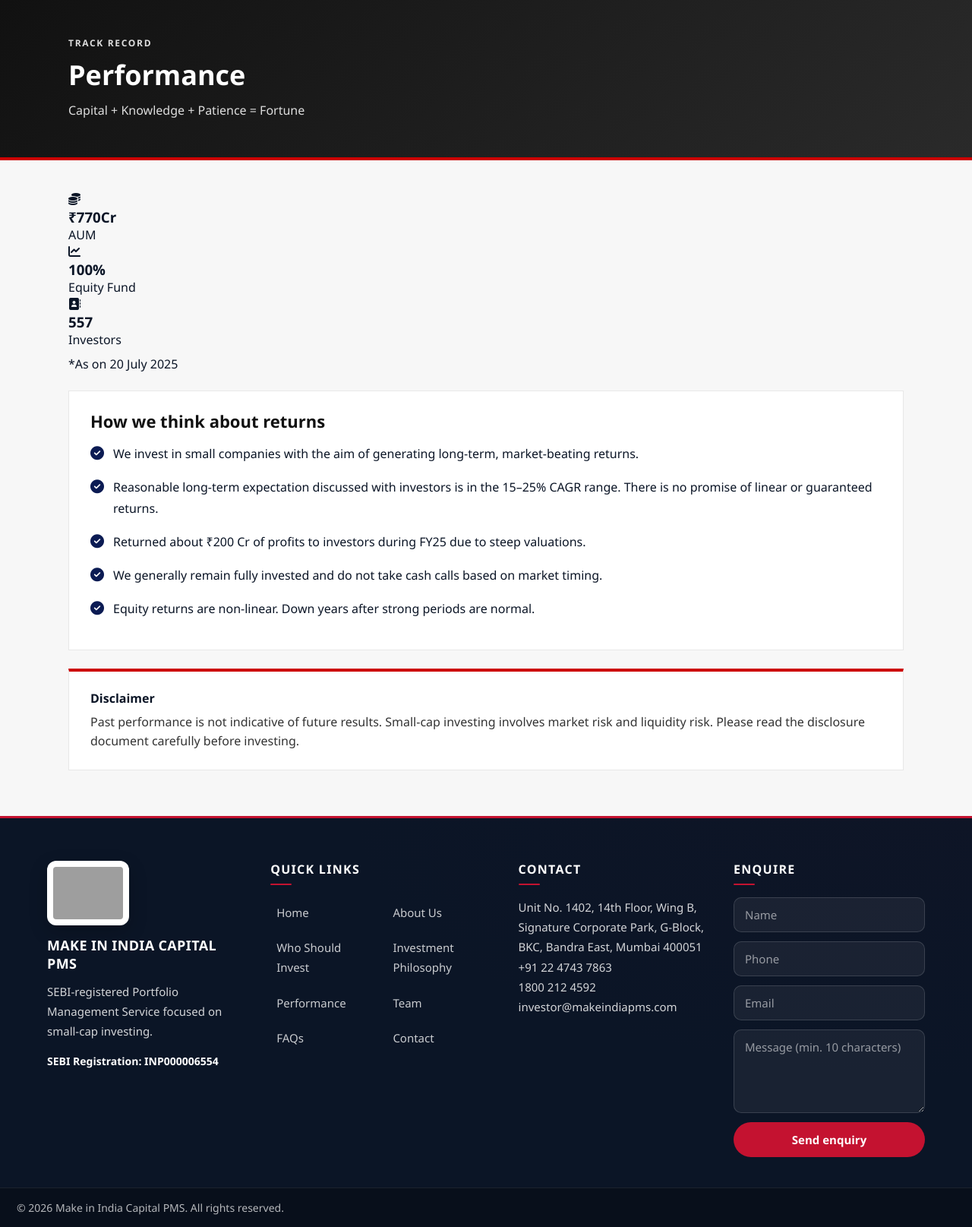
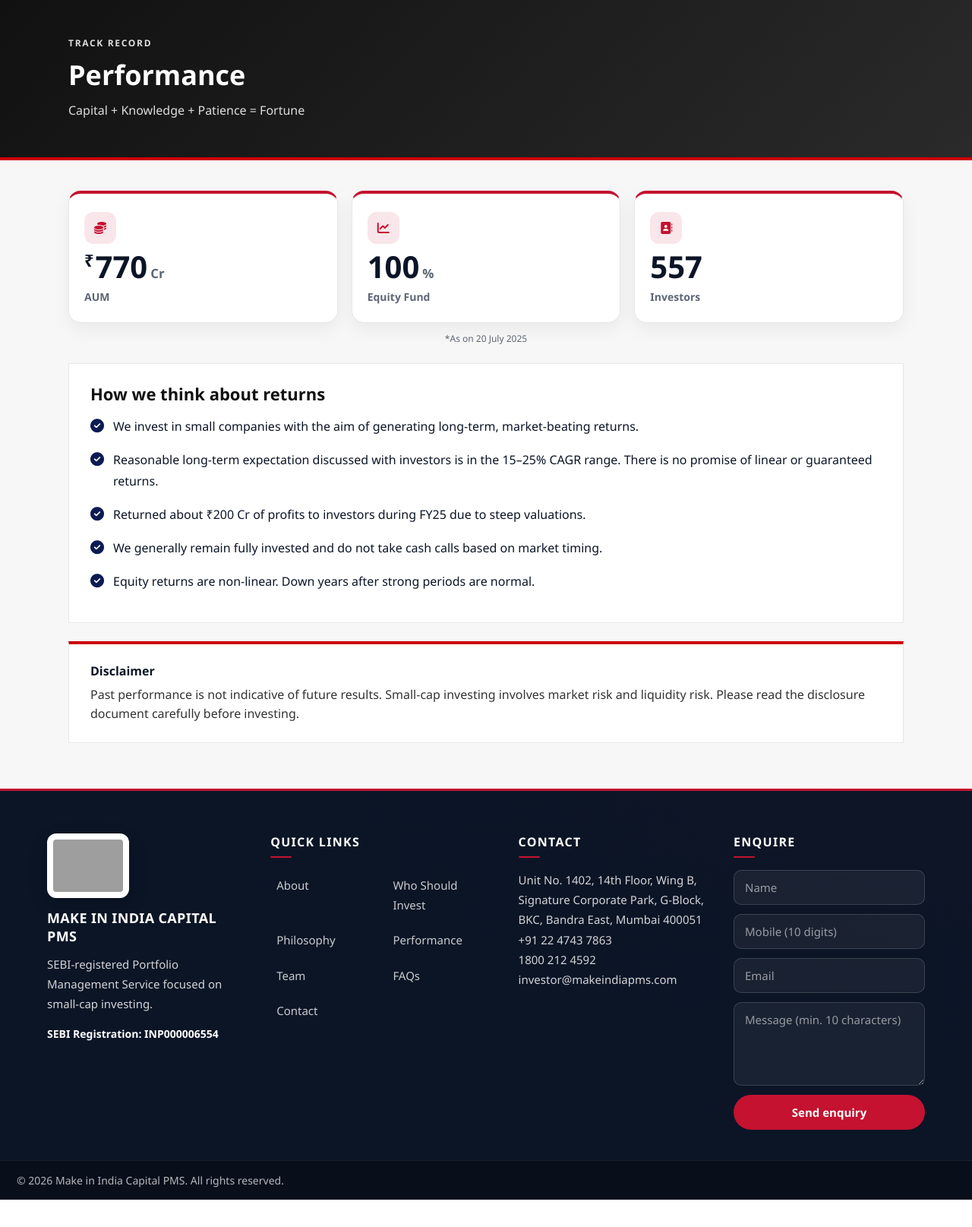
Before and after one commit to Rxgen/MakeindiaPms, a PHP site: page /performance/ in a window 1280 px wide. Shown: the part 96-1711 px from the top of the page at 76% size. After the commit the page ends 1675 px from the top, so only its background shows below. Run offline with PHP 8.4, Linux system fonts and the light colour scheme; grey boxes are pictures that could not be loaded.

Commit message:
New Changes

```diff
--- a/contact-us/index.php
+++ b/contact-us/index.php
@@ -42,7 +42,7 @@ require dirname(__DIR__) . '/includes/site_head.php';
         <input type="hidden" name="return_to" value="<?= pms_h(pms_url('contact-us/')) ?>">
         <input type="hidden" name="ajax" value="1">
         <input type="text" name="name" placeholder="Name" required minlength="2" autocomplete="name">
-        <input type="tel" name="phone" placeholder="Phone" required pattern="[0-9+\-\s()]{10,18}" autocomplete="tel">
+        <input type="tel" name="phone" placeholder="Mobile (10 digits)" required maxlength="10" pattern="[0-9]{10}" inputmode="numeric" autocomplete="tel">
         <input type="email" name="email" placeholder="Email" required autocomplete="email">
         <textarea name="message" placeholder="Message (min. 10 characters)" required minlength="10"></textarea>
         <p class="enquiry-field-error" hidden></p>
--- a/includes/site_config.php
+++ b/includes/site_config.php
@@ -17,7 +17,7 @@ if (!defined('PMS_WEB_BASE')) {
 }
 
 if (!defined('PMS_ASSET_VERSION')) {
-    define('PMS_ASSET_VERSION', '20261018w');
+    define('PMS_ASSET_VERSION', '20261020e');
 }
 
 function pms_base_path()
--- a/includes/site_footer.php
+++ b/includes/site_footer.php
@@ -14,10 +14,9 @@ require_once __DIR__ . '/site_config.php';
       <div class="footer-col footer-col-links">
         <h4>Quick links</h4>
         <ul class="footer-links-grid">
-          <li><a href="<?= pms_h(pms_url('index.php')) ?>">Home</a></li>
-          <li><a href="<?= pms_h(pms_url('about.php')) ?>">About Us</a></li>
+          <li><a href="<?= pms_h(pms_url('about.php')) ?>">About</a></li>
           <li><a href="<?= pms_h(pms_url('who-should-invest.php')) ?>">Who Should Invest</a></li>
-          <li><a href="<?= pms_h(pms_url('investment-philosophy.php')) ?>">Investment Philosophy</a></li>
+          <li><a href="<?= pms_h(pms_url('investment-philosophy.php')) ?>">Philosophy</a></li>
           <li><a href="<?= pms_h(pms_url('performance/')) ?>">Performance</a></li>
           <li><a href="<?= pms_h(pms_url('team/')) ?>">Team</a></li>
           <li><a href="<?= pms_h(pms_url('faq/')) ?>">FAQs</a></li>
@@ -36,7 +35,7 @@ require_once __DIR__ . '/site_config.php';
           <input type="hidden" name="return_to" value="<?= pms_h(pms_url('index.php')) ?>">
           <input type="hidden" name="ajax" value="1">
           <input type="text" name="name" placeholder="Name" required minlength="2" autocomplete="name">
-          <input type="tel" name="phone" placeholder="Phone" required pattern="[0-9+\-\s()]{10,18}" autocomplete="tel">
+          <input type="tel" name="phone" placeholder="Mobile (10 digits)" required maxlength="10" pattern="[0-9]{10}" inputmode="numeric" autocomplete="tel">
           <input type="email" name="email" placeholder="Email" required autocomplete="email">
           <textarea name="message" placeholder="Message (min. 10 characters)" required minlength="10"></textarea>
           <p class="enquiry-field-error" hidden></p>
@@ -49,6 +48,14 @@ require_once __DIR__ . '/site_config.php';
       <p>© <?= date('Y') ?> Make in India Capital PMS. All rights reserved.</p>
     </div>
   </footer>
+  <div class="enquiry-thanks-modal" id="enquiryThanksModal" hidden>
+    <div class="enquiry-thanks-backdrop" data-enquiry-close></div>
+    <div class="enquiry-thanks-dialog" role="dialog" aria-modal="true" aria-labelledby="enquiryThanksTitle">
+      <p class="enquiry-thanks-title" id="enquiryThanksTitle">Thank you</p>
+      <p class="enquiry-thanks-message">Thanks for contacting. Our team will contact you shortly.</p>
+      <button type="button" class="enquiry-thanks-ok" id="enquiryThanksOk">Okay</button>
+    </div>
+  </div>
   <a href="#top" class="back-to-top" id="backToTop" aria-label="Back to top" title="Back to top">
     <i class="fas fa-arrow-up" aria-hidden="true"></i>
     <span class="back-to-top-text">TOP</span>
--- a/performance/index.php
+++ b/performance/index.php
@@ -13,27 +13,24 @@ require dirname(__DIR__) . '/includes/site_head.php';
 
 <section class="page-content">
   <div class="page-wrap">
-    <div class="stats-container page-stats">
-      <div class="stat-box">
-        <i class="fas fa-coins"></i>
-        <h3><span class="currency">₹</span>770<span class="unit">Cr</span></h3>
-        <div class="line"></div>
-        <p>AUM</p>
-      </div>
-      <div class="stat-box">
-        <i class="fas fa-chart-line"></i>
-        <h3>100<span class="unit">%</span></h3>
-        <div class="line"></div>
-        <p>Equity Fund</p>
-      </div>
-      <div class="stat-box">
-        <i class="fas fa-address-book"></i>
-        <h3>557</h3>
-        <div class="line"></div>
-        <p>Investors</p>
-      </div>
+    <div class="page-stats-row" role="list">
+      <article class="page-stat-card" role="listitem">
+        <span class="page-stat-icon" aria-hidden="true"><i class="fas fa-coins"></i></span>
+        <p class="page-stat-value"><span class="currency">₹</span>770<span class="unit">Cr</span></p>
+        <p class="page-stat-label">AUM</p>
+      </article>
+      <article class="page-stat-card" role="listitem">
+        <span class="page-stat-icon" aria-hidden="true"><i class="fas fa-chart-line"></i></span>
+        <p class="page-stat-value">100<span class="unit">%</span></p>
+        <p class="page-stat-label">Equity Fund</p>
+      </article>
+      <article class="page-stat-card" role="listitem">
+        <span class="page-stat-icon" aria-hidden="true"><i class="fas fa-address-book"></i></span>
+        <p class="page-stat-value">557</p>
+        <p class="page-stat-label">Investors</p>
+      </article>
     </div>
-    <p class="as-on">*As on 20 July 2025</p>
+    <p class="page-as-on">*As on 20 July 2025</p>
 
     <div class="content-block">
       <h2>How we think about returns</h2>
--- a/style.css
+++ b/style.css
@@ -1854,6 +1854,84 @@ body.nav-open {
   margin-bottom: 10px;
 }
 
+.page-stats-row {
+  display: grid;
+  grid-template-columns: repeat(3, 1fr);
+  gap: 18px;
+  margin-bottom: 12px;
+}
+
+.page-stat-card {
+  display: flex;
+  flex-direction: column;
+  align-items: flex-start;
+  gap: 10px;
+  padding: 24px 20px;
+  background: #fff;
+  border: 1px solid #e8e8e8;
+  border-radius: 16px;
+  border-top: 4px solid var(--accent);
+  box-shadow: 0 8px 24px rgba(11, 21, 38, 0.06);
+}
+
+.page-stat-icon {
+  width: 42px;
+  height: 42px;
+  border-radius: 12px;
+  display: inline-flex;
+  align-items: center;
+  justify-content: center;
+  background: rgba(196, 18, 48, 0.1);
+  color: var(--accent);
+  font-size: 16px;
+}
+
+.page-stat-value {
+  margin: 0;
+  font-size: clamp(28px, 4vw, 40px);
+  font-weight: 700;
+  line-height: 1;
+  color: var(--ink);
+}
+
+.page-stat-value .currency {
+  font-size: 0.55em;
+  vertical-align: top;
+  margin-right: 2px;
+}
+
+.page-stat-value .unit {
+  font-size: 0.42em;
+  font-weight: 600;
+  margin-left: 4px;
+  color: var(--muted);
+}
+
+.page-stat-label {
+  margin: 0;
+  font-size: 14px;
+  font-weight: 600;
+  color: var(--muted);
+}
+
+.page-as-on {
+  margin: 0 0 8px;
+  font-size: 12px;
+  color: var(--muted);
+  text-align: center;
+}
+
+@media (max-width: 700px) {
+  .page-stats-row {
+    grid-template-columns: 1fr;
+    gap: 12px;
+  }
+
+  .page-stat-card {
+    padding: 18px 16px;
+  }
+}
+
 .content-block {
   background: #fff;
   border: 1px solid #e8e8e8;
--- a/submit.php
+++ b/submit.php
@@ -119,7 +119,7 @@ $errors = array();
 if ($name === '' || pms_enquiry_len($name) < 2) {
     $errors[] = 'name';
 }
-if ($phoneDigits === '' || strlen($phoneDigits) < 10 || strlen($phoneDigits) > 15) {
+if ($phoneDigits === '' || strlen($phoneDigits) !== 10) {
     $errors[] = 'phone';
 }
 if ($email === '' || !filter_var($email, FILTER_VALIDATE_EMAIL)) {
```
Also changed, not shown: other parts of style.css (+75 -0 lines), script.js (+63 -14 lines).
